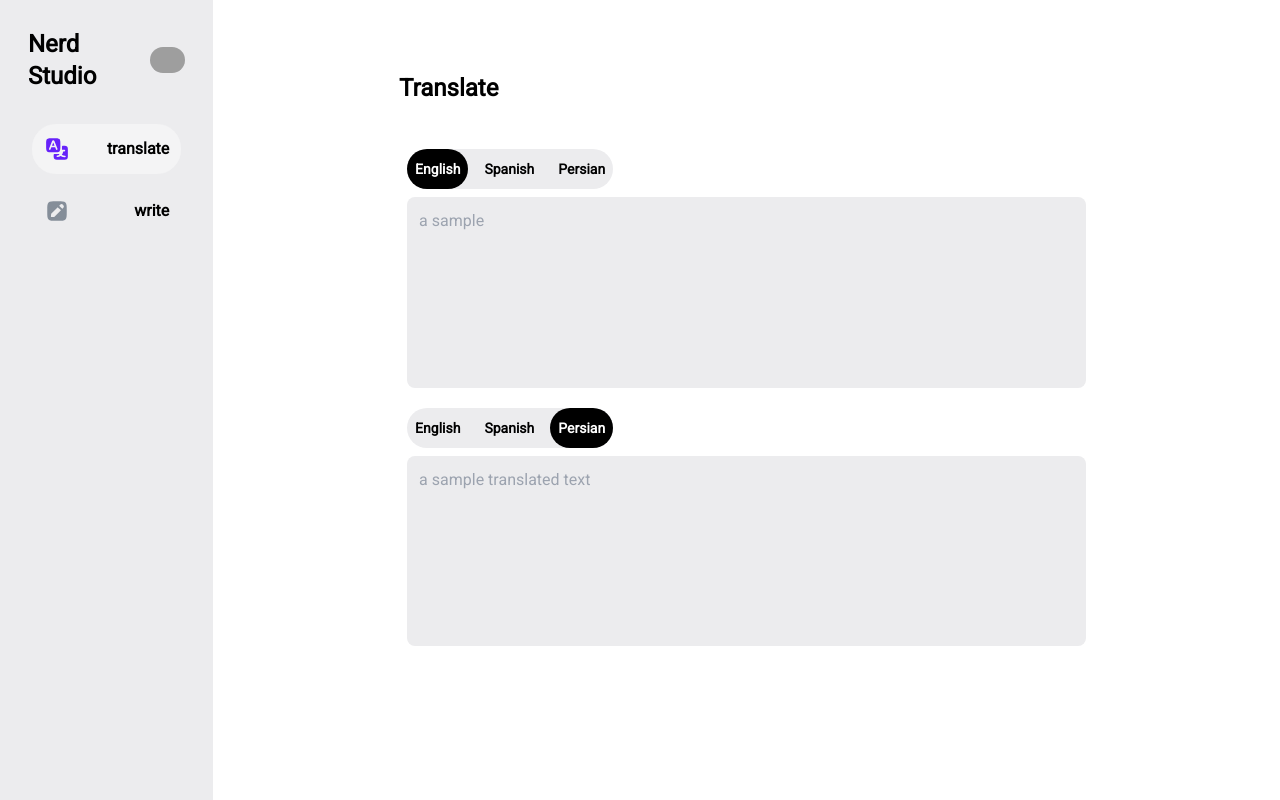
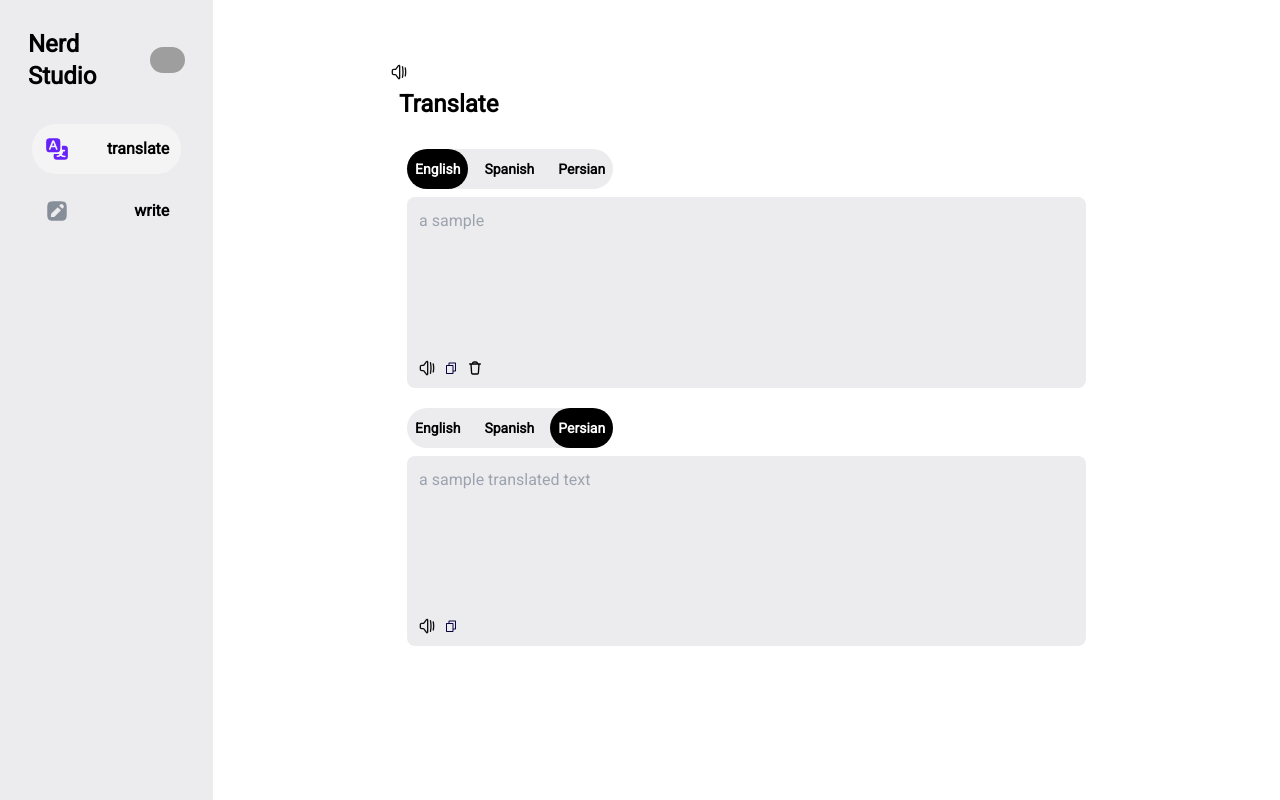
Before and after one commit to nimarhmti/nerdStudio, a Next.js app: page /translate in a window 1280 px wide. Built offline with nearby package versions, Linux system fonts and the light colour scheme; grey boxes are pictures that could not be loaded.

Commit message:
icons has added

```diff
--- a/app/(application)/_Components/textArea/textArea.tsx
+++ b/app/(application)/_Components/textArea/textArea.tsx
@@ -1,3 +1,7 @@
+import CopyClipBoard from "@/public/icons/copyClipBoard";
+import SoundIcon from "@/public/icons/soundIcon";
+import TrashIcon from "@/public/icons/trashIcon";
+import { copyClipBoard } from "@/utils/copyClipboard";
 import React, { ChangeEvent, RefObject } from "react";
 interface textAreaProps {
   placeHolder: string;
@@ -8,6 +12,10 @@ interface textAreaProps {
   onChange?: (e: ChangeEvent<HTMLTextAreaElement>) => void;
   ref?: RefObject<HTMLTextAreaElement>;
   name: string;
+  activeTrash?: boolean;
+  activeCopyClipboard?: boolean;
+  activeSound?: boolean;
+  onClear?: () => void;
 }
 export default function TextArea({
   id,
@@ -18,9 +26,19 @@ export default function TextArea({
   value,
   ref,
   name,
+  activeSound,
+  activeTrash,
+  activeCopyClipboard,
+  onClear,
 }: textAreaProps) {
+  //conditional rendering
+
+  const showSoundIcon = activeSound && <SoundIcon />;
+  const showCopyIcon = activeCopyClipboard && <CopyClipBoard />;
+  const showTrashIcon = activeTrash && <TrashIcon />;
+
   return (
-    <>
+    <div className="h-full relative">
       <label htmlFor={id} className="font-extrabold">
         {label}
       </label>
@@ -33,6 +51,12 @@ export default function TextArea({
         value={value}
         ref={ref}
       />
-    </>
+
+      <div className="absolute left-3 bottom-1 flex gap-x-2 items-center">
+        <div>{showSoundIcon}</div>
+        <div onClick={() => copyClipBoard(String(value))}>{showCopyIcon}</div>
+        <div onClick={onClear}>{showTrashIcon}</div>
+      </div>
+    </div>
   );
 }
--- a/app/(application)/translate/page.tsx
+++ b/app/(application)/translate/page.tsx
@@ -1,8 +1,10 @@
 "use client";
-import React, { MouseEvent, useState, ChangeEvent } from "react";
+import React, { MouseEvent, useState, ChangeEvent, useEffect } from "react";
 import TextArea from "../_Components/textArea/textArea";
 import { ButtonSwitcher } from "../_Components/TabSwitcher/TabSwitcher";
 import { langList, translatedList } from "@/language/langList";
+import SoundIcon from "@/public/icons/soundIcon";
+
 //variables
 
 const defaultItem: number = 0;
@@ -38,6 +40,13 @@ export default function Translate() {
   //states---------------------------------------------------->
   const [langs, setLangs] =
     useState<langSelectionStateType>(initialLangSelection);
+  //use Effect for send request to translate main text that i wrote
+  useEffect(() => {
+    const timeOutId = setTimeout(() => {
+      console.info("Its running");
+    }, 3000);
+    return () => clearTimeout(timeOutId);
+  }, [langs.baseText.text]);
 
   const isTranslatedLang = (id: string) => id.includes("translate");
   //handler function------------------------------------------->
@@ -48,6 +57,16 @@ export default function Translate() {
       baseText: {
         ...prevState.baseText,
         text: value,
+      },
+    }));
+  };
+  //clear main text
+  const onClear = () => {
+    setLangs((prevState) => ({
+      ...prevState,
+      baseText: {
+        ...prevState.baseText,
+        text: "",
       },
     }));
   };
@@ -77,16 +96,18 @@ export default function Translate() {
   };
 
   //main ui: translate section--------------------------------->
-  console.log(langs);
+  // console.log(langs);
   return (
     <div className="w-10/12 flex items-center justify-center">
       <div className="h-full w-4/6">
         <div className="h-1/6 pt-16">
+          <SoundIcon />
           <h1 className="text-textMain text-2xl font-bold p-2">Translate</h1>
         </div>
         <div className="h-5/6">
           <div className="w-full h-1/3 p-4">
             {/*======================== mainText section================ */}
+
             <div className="w-fit">
               <ButtonSwitcher
                 items={langList}
@@ -102,6 +123,10 @@ export default function Translate() {
               value={langs.baseText.text}
               resize="resize-none"
               onChange={onChangeHandler}
+              activeCopyClipboard={true}
+              activeSound={true}
+              activeTrash={true}
+              onClear={onClear}
             />
           </div>
           <div className="w-full h-1/3 p-4 mt-9">
@@ -118,8 +143,10 @@ export default function Translate() {
               id="translatedText"
               name="translatedText"
               placeHolder="a sample translated text"
-              value={langs.baseText.text}
+              // value={langs.baseText.text}
               resize="resize-none"
+              activeCopyClipboard={true}
+              activeSound={true}
             />
           </div>
           {/* <div className="w-full h-1/2">translate</div> */}
--- /dev/null
+++ b/public/icons/copyClipBoard.tsx
@@ -0,0 +1,20 @@
+import React from "react";
+
+export default function CopyClipBoard() {
+  return (
+    <svg
+      width="16x"
+      height="16px"
+      viewBox="0 0 24 24"
+      fill="none"
+      xmlns="http://www.w3.org/2000/svg"
+    >
+      <path
+        fillRule="evenodd"
+        clipRule="evenodd"
+        d="M19.5 16.5L19.5 4.5L18.75 3.75H9L8.25 4.5L8.25 7.5L5.25 7.5L4.5 8.25V20.25L5.25 21H15L15.75 20.25V17.25H18.75L19.5 16.5ZM15.75 15.75L15.75 8.25L15 7.5L9.75 7.5V5.25L18 5.25V15.75H15.75ZM6 9L14.25 9L14.25 19.5L6 19.5L6 9Z"
+        fill="#080341"
+      />
+    </svg>
+  );
+}
--- /dev/null
+++ b/public/icons/soundIcon.tsx
@@ -0,0 +1,31 @@
+import React from "react";
+
+export default function SoundIcon() {
+  return (
+    <svg
+      width="16px"
+      height="16px"
+      viewBox="0 0 24 24"
+      fill="none"
+      xmlns="http://www.w3.org/2000/svg"
+      color="red"
+      className="cursor-pointer"
+      //   style={{ minHeight: "26px", minWidth: "26px" }}
+    >
+      <path
+        fillRule="evenodd"
+        clipRule="evenodd"
+        d="M10.4 1.8C11.5532 0.262376 14 1.07799 14 3.00001V21.1214C14 23.0539 11.5313 23.8627 10.3878 22.3049L6.49356 17H4C2.34315 17 1 15.6569 1 14V10C1 8.34315 2.34315 7 4 7H6.5L10.4 1.8ZM12 3L8.1 8.2C7.72229 8.70361 7.12951 9 6.5 9H4C3.44772 9 3 9.44772 3 10V14C3 14.5523 3.44772 15 4 15H6.49356C7.13031 15 7.72901 15.3032 8.10581 15.8165L12 21.1214V3Z"
+        fill="#0F0F0F"
+      />
+      <path
+        d="M16.2137 4.17445C16.1094 3.56451 16.5773 3 17.1961 3C17.6635 3 18.0648 3.328 18.1464 3.78824C18.4242 5.35347 19 8.96465 19 12C19 15.0353 18.4242 18.6465 18.1464 20.2118C18.0648 20.672 17.6635 21 17.1961 21C16.5773 21 16.1094 20.4355 16.2137 19.8256C16.5074 18.1073 17 14.8074 17 12C17 9.19264 16.5074 5.8927 16.2137 4.17445Z"
+        fill="#0F0F0F"
+      />
+      <path
+        d="M21.41 5C20.7346 5 20.2402 5.69397 20.3966 6.35098C20.6758 7.52413 21 9.4379 21 12C21 14.5621 20.6758 16.4759 20.3966 17.649C20.2402 18.306 20.7346 19 21.41 19C21.7716 19 22.0974 18.7944 22.2101 18.4509C22.5034 17.5569 23 15.5233 23 12C23 8.47672 22.5034 6.44306 22.2101 5.54913C22.0974 5.20556 21.7716 5 21.41 5Z"
+        fill="#0F0F0F"
+      />
+    </svg>
+  );
+}
--- /dev/null
+++ b/public/icons/trashIcon.tsx
@@ -0,0 +1,21 @@
+import React from "react";
+
+export default function TrashIcon() {
+  return (
+    <svg
+      width="16px"
+      height="16px"
+      viewBox="0 0 24 24"
+      fill="none"
+      xmlns="http://www.w3.org/2000/svg"
+    >
+      <path
+        d="M18 6L17.1991 18.0129C17.129 19.065 17.0939 19.5911 16.8667 19.99C16.6666 20.3412 16.3648 20.6235 16.0011 20.7998C15.588 21 15.0607 21 14.0062 21H9.99377C8.93927 21 8.41202 21 7.99889 20.7998C7.63517 20.6235 7.33339 20.3412 7.13332 19.99C6.90607 19.5911 6.871 19.065 6.80086 18.0129L6 6M4 6H20M16 6L15.7294 5.18807C15.4671 4.40125 15.3359 4.00784 15.0927 3.71698C14.8779 3.46013 14.6021 3.26132 14.2905 3.13878C13.9376 3 13.523 3 12.6936 3H11.3064C10.477 3 10.0624 3 9.70951 3.13878C9.39792 3.26132 9.12208 3.46013 8.90729 3.71698C8.66405 4.00784 8.53292 4.40125 8.27064 5.18807L8 6"
+        stroke="#000000"
+        strokeWidth="2"
+        strokeLinecap="round"
+        strokeLinejoin="round"
+      />
+    </svg>
+  );
+}
--- a/utils/copyClipboard.ts
+++ b/utils/copyClipboard.ts
@@ -0,0 +1,3 @@
+export const copyClipBoard = (value: string | undefined) => {
+  navigator.clipboard.writeText(String(value));
+};
```
